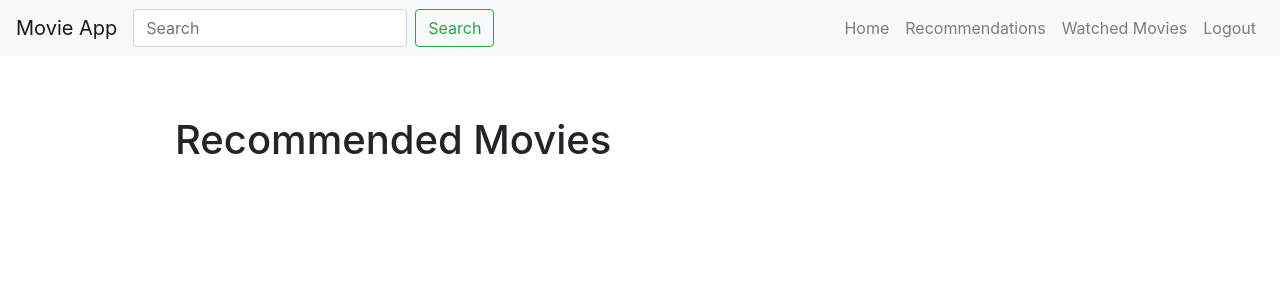
After one commit to devtkach/movie_app, a Flask app: page /recommendations in a window 1280 px wide. The commit adds this page. Shown: the top 300 px of the page. Run offline with Flask 3, Linux system fonts and the light colour scheme; the visitor is signed in with stand-in values (Sample User, id 1); data that the repository does not hold is empty; some libraries are stand-ins or nearby versions.

Commit message:
Added recommenadtions functionality

```diff
--- a/app.py
+++ b/app.py
@@ -4,12 +4,8 @@ from flask_login import LoginManager, UserMixin, login_user, logout_user, curren
 from forms import RegistrationForm, LoginForm
 from utils import fetch_random_movies, fetch_movie_details, OMDB_API_KEY
 from werkzeug.security import generate_password_hash, check_password_hash
-from models import WatchedMovie, User
+from models import WatchedMovie, User, Movie
 import requests
-
-
-def movie_already_watched(imdb_id):
-    return WatchedMovie.query.filter_by(user_id=current_user.id, imdb_id=imdb_id).first() is not None
 
 
 app = Flask(__name__)
@@ -28,6 +24,18 @@ class User(UserMixin, db.Model):
     watched_movies = db.relationship('WatchedMovie', backref='watched_by', lazy=True)
 
 
+class Movie(db.Model):
+    id = db.Column(db.Integer, primary_key=True)
+    title = db.Column(db.String(100), nullable=False)
+    genre = db.Column(db.String(50), nullable=False)
+    director = db.Column(db.String(50), nullable=False)
+    year = db.Column(db.String(4), nullable=False)
+    rating = db.Column(db.String(10), nullable=True)
+    poster = db.Column(db.String(200), nullable=True)
+    imdb_id = db.Column(db.String(20), nullable=False, unique=True)  # Added imdb_id field
+
+
+
 class WatchedMovie(db.Model):
     id = db.Column(db.Integer, primary_key=True)
     user_id = db.Column(db.Integer, db.ForeignKey('user.id'), nullable=False)
@@ -38,6 +46,71 @@ class WatchedMovie(db.Model):
     year = db.Column(db.String(4), nullable=False)
     rating = db.Column(db.String(10), nullable=True)
     is_favorite = db.Column(db.Boolean, default=False)
+
+def fetch_and_store_movies_based_on_genres(favorite_genres):
+    for genre in favorite_genres:
+        keyword = genre.lower()
+        url = f"http://www.omdbapi.com/?s={keyword}&type=movie&apikey={OMDB_API_KEY}"
+        response = requests.get(url)
+        data = response.json()
+
+        if data['Response'] == 'True':
+            movies = data['Search']
+            for movie in movies:
+                movie_id = movie['imdbID']
+                details = fetch_movie_details(movie_id)
+                if details and not Movie.query.filter_by(imdb_id=movie_id).first():
+                    new_movie = Movie(
+                        title=details['Title'],
+                        genre=details['Genre'],
+                        director=details.get('Director', 'Unknown'),
+                        year=details['Year'],
+                        rating=details.get('imdbRating', 'Unrated'),
+                        poster=details['Poster'],
+                        imdb_id=details['imdbID']  # Added imdb_id field
+                    )
+                    db.session.add(new_movie)
+            db.session.commit()
+
+def generate_recommendations(watched_movies, favorite_movies):
+    favorite_genres = {genre.strip() for movie in favorite_movies for genre in movie.genre.split(',')}
+    watched_movie_titles = {movie.title for movie in watched_movies}
+
+    # Fetch new movies based on favorite genres
+    fetch_and_store_movies_based_on_genres(favorite_genres)
+
+    # Log database content for debugging
+    all_movies = Movie.query.all()
+    print("All Movies in the Database:")
+    for movie in all_movies:
+        print(f"Title: {movie.title}, Genre: {movie.genre}")
+
+    # Recommend movies from the same genres that the user hasn't watched yet
+    recommended_movies = Movie.query.filter(
+        Movie.genre.in_(favorite_genres),
+        ~Movie.title.in_(watched_movie_titles)
+    ).all()
+
+    return recommended_movies
+
+def movie_already_watched(imdb_id):
+    return WatchedMovie.query.filter_by(user_id=current_user.id, imdb_id=imdb_id).first() is not None
+
+
+@app.route('/recommendations')
+@login_required
+def recommendations():
+    user = current_user
+
+    # Fetch watched and favorite movies
+    watched_movies = WatchedMovie.query.filter_by(user_id=user.id).all()
+    favorite_movies = WatchedMovie.query.filter_by(user_id=user.id, is_favorite=True).all()
+
+    # Generate recommendations
+    recommended_movies = generate_recommendations(watched_movies, favorite_movies)
+
+    return render_template('recommendations.html', recommended_movies=recommended_movies)
+
 
 
 @login_manager.user_loader
@@ -77,7 +150,6 @@ def search():
         print("No query provided")  # Debugging print statement
 
     return render_template('search_results.html', movies=movies, movie_already_watched=movie_already_watched)
-
 
 
 @app.route('/register', methods=['GET', 'POST'])
@@ -184,6 +256,7 @@ def add_to_favorites(movie_id):
     flash('Movie added to favorites!', 'success')
     return redirect(url_for('watched'))
 
+
 @app.route('/add_to_watched/<string:movie_id>')
 @login_required
 def add_to_watched(movie_id):
@@ -211,5 +284,8 @@ def add_to_watched(movie_id):
     return redirect(url_for('watched'))
 
 
+
+
+
 if __name__ == '__main__':
     app.run(debug=True)
--- a/models.py
+++ b/models.py
@@ -17,7 +17,10 @@ class Movie(db.Model):
     director = db.Column(db.String(50), nullable=False)
     year = db.Column(db.String(4), nullable=False)
     rating = db.Column(db.String(10), nullable=True)
-    user_id = db.Column(db.Integer, db.ForeignKey('user.id'), nullable=False)
+    poster = db.Column(db.String(200), nullable=True)
+    imdb_id = db.Column(db.String(20), nullable=False, unique=True)  # Added imdb_id field
+
+
 
 class WatchedMovie(db.Model):
     id = db.Column(db.Integer, primary_key=True)
--- a/static/style.css
+++ b/static/style.css
@@ -1,6 +1,3 @@
-body {
-}
-
 .card {
     margin-bottom: 20px;
 }
--- a/templates/base.html
+++ b/templates/base.html
@@ -19,6 +19,9 @@
             {% if current_user.is_authenticated %}
             <li class="nav-item">
                 <a class="nav-link" href="{{ url_for('home') }}">Home</a>
+            </li>
+             <li class="nav-item">
+                <a class="nav-link" href="{{ url_for('recommendations') }}">Recommendations</a>
             </li>
             <li class="nav-item">
                 <a class="nav-link" href="{{ url_for('watched') }}">Watched Movies</a>
--- /dev/null
+++ b/templates/recommendations.html
@@ -0,0 +1,21 @@
+{% extends "base.html" %}
+
+{% block content %}
+<h1>Recommended Movies</h1>
+<div class="row">
+    {% for movie in recommended_movies %}
+    <div class="col-md-3">
+        <div class="card mb-4 shadow-sm">
+            <img class="card-img-top" src="{{ movie.poster }}" alt="{{ movie.title }}">
+            <div class="card-body">
+                <h5 class="card-title">{{ movie.title }}</h5>
+                <p class="card-text"><strong>Genre:</strong> {{ movie.genre }}</p>
+                <p class="card-text"><strong>Director:</strong> {{ movie.director }}</p>
+                <p class="card-text"><strong>Year:</strong> {{ movie.year }}</p>
+                <p class="card-text"><strong>Rating:</strong> {{ movie.rating }}</p>
+            </div>
+        </div>
+    </div>
+    {% endfor %}
+</div>
+{% endblock %}
--- a/utils.py
+++ b/utils.py
@@ -23,7 +23,7 @@ def fetch_random_movies():
         return []
 
 def fetch_movie_details(movie_id):
-    url = f'http://www.omdbapi.com/?i={movie_id}&apikey={OMDB_API_KEY}'
+    url = f"http://www.omdbapi.com/?i={movie_id}&apikey={OMDB_API_KEY}"
     response = requests.get(url)
     if response.status_code == 200:
         movie_data = response.json()
```
